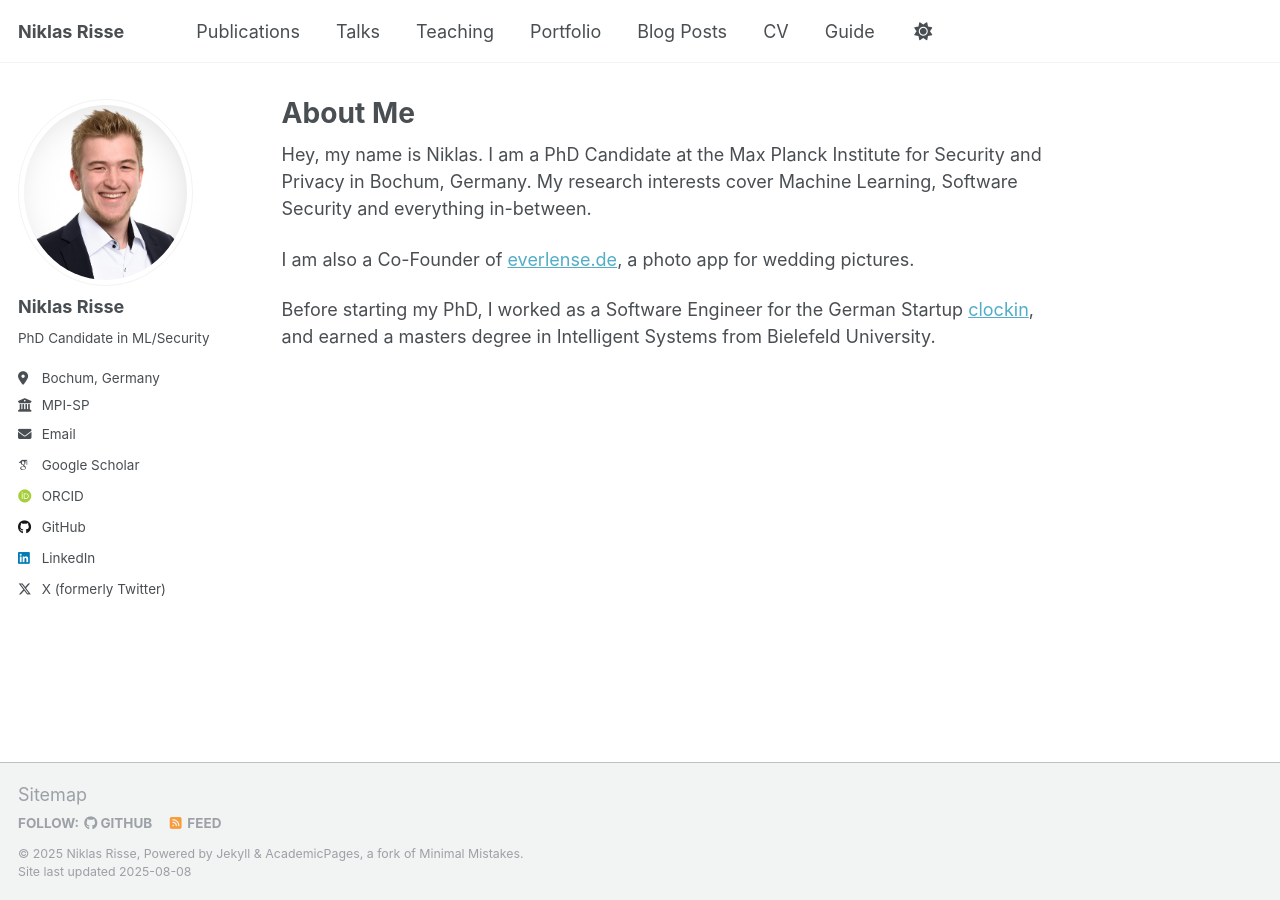
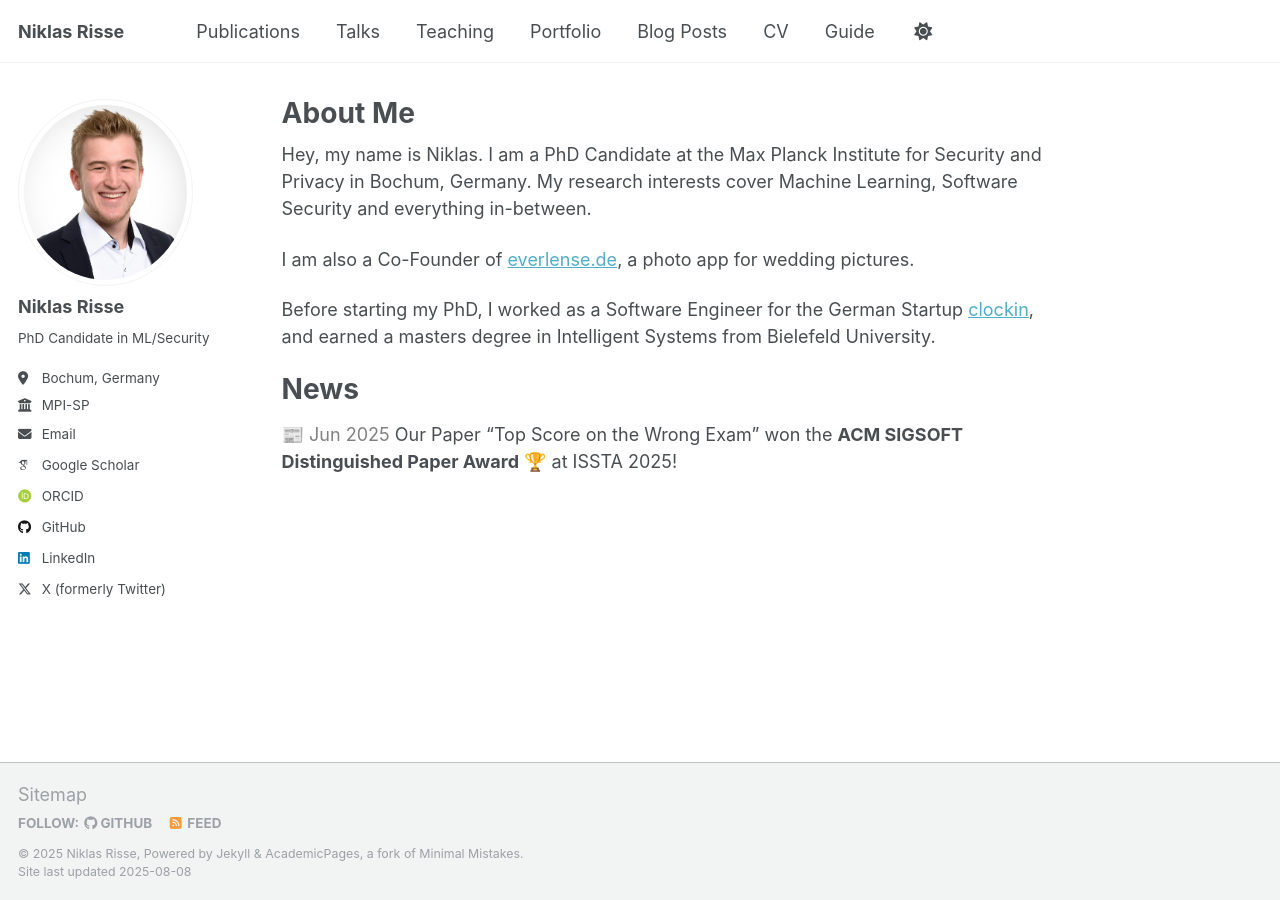
Before and after one commit to niklasrisse/niklasrisse.github.io, a Jekyll site: the page built from _pages/about.md, in a window 1280 px wide. Built offline with Jekyll 4.4.1, drawn with Linux system fonts in a browser that asks for light colours; some web fonts are replaced; a script that is not in the unit is left out.

Commit message:
add a news item

```diff
--- a/_pages/about.md
+++ b/_pages/about.md
@@ -12,3 +12,7 @@ Hey, my name is Niklas. I am a PhD Candidate at the Max Planck Institute for Sec
 I am also a Co-Founder of [everlense.de](https://www.everlense.de), a photo app for wedding pictures.
 
 Before starting my PhD, I worked as a Software Engineer for the German Startup [clockin](https://www.clockin.de), and earned a masters degree in Intelligent Systems from Bielefeld University.
+
+# News
+
+📰 <font color="gray">Jun 2025</font> Our Paper "Top Score on the Wrong Exam" won the **ACM SIGSOFT Distinguished Paper Award** 🏆 at ISSTA 2025!
```
